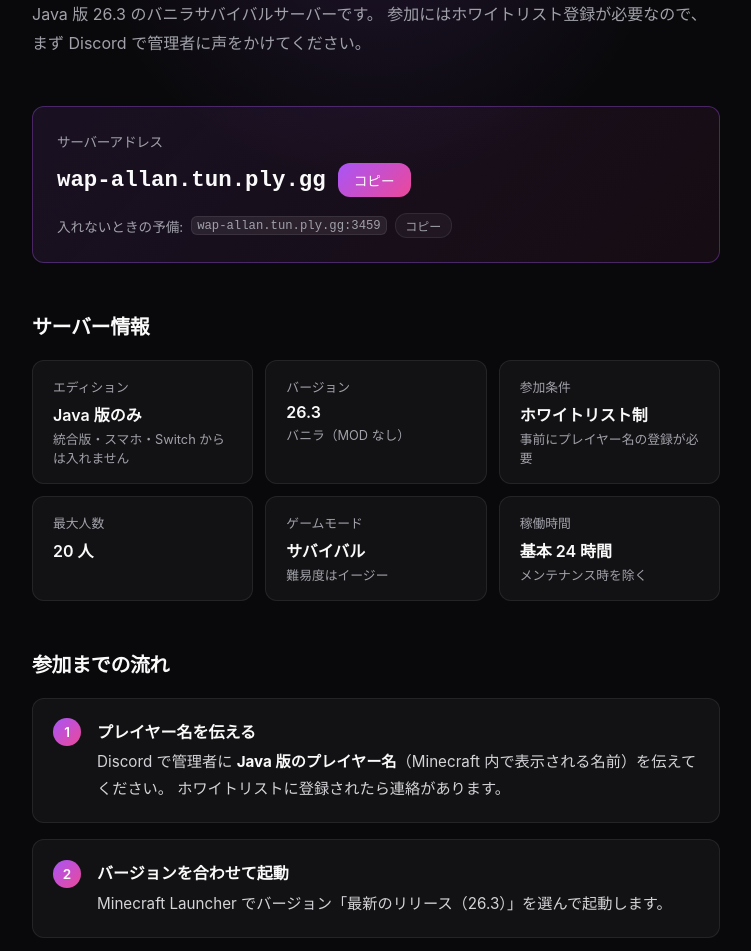
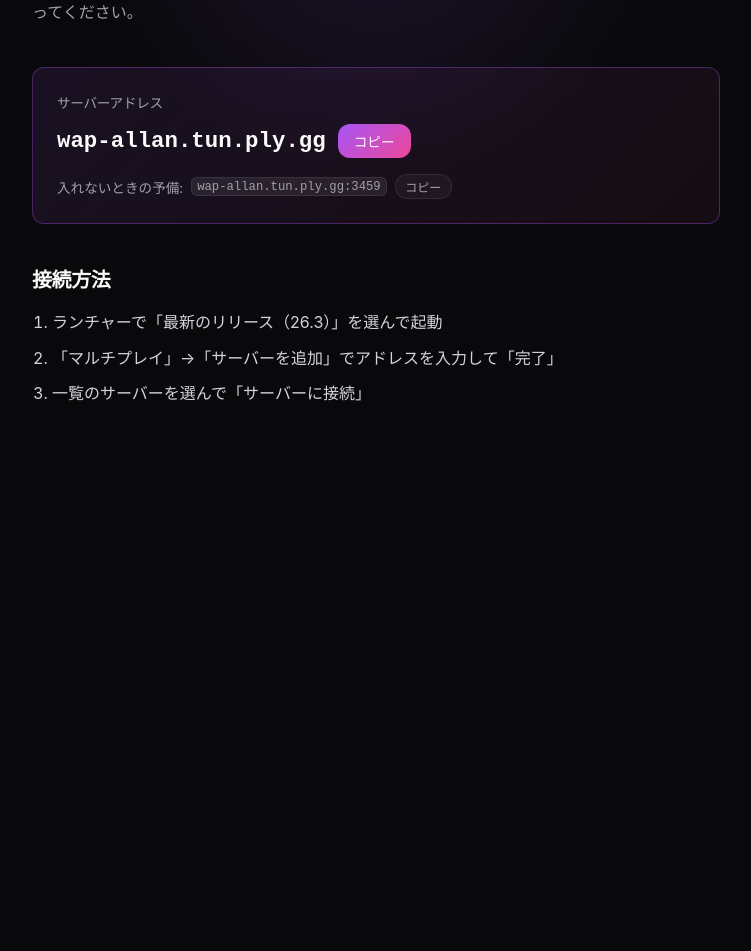
Before and after one commit to superkanioka/astro-field, an Astro site: page /astro-field/minecraft in a window 1280 px wide. Shown: the part 212-1163 px from the top of the page, without its empty margins (264-1015 px from the left). After the commit the page ends 800 px from the top, so only its background shows below. Built offline with nearby package versions, Linux system fonts and the light colour scheme; Astro itself is replaced by a stand-in of ours.

Commit message:
Simplify Minecraft page to address and connection steps only

```diff
--- a/src/pages/minecraft.astro
+++ b/src/pages/minecraft.astro
@@ -7,41 +7,12 @@ const server = {
   address: 'wap-allan.tun.ply.gg',
   fallbackAddress: 'wap-allan.tun.ply.gg:3459',
   version: '26.3',
-  updatedAt: '2026-11-24',
 };
-
-const specs = [
-  { label: 'エディション', value: 'Java 版のみ', note: '統合版・スマホ・Switch からは入れません' },
-  { label: 'バージョン', value: server.version, note: 'バニラ（MOD なし）' },
-  { label: '参加条件', value: 'ホワイトリスト制', note: '事前にプレイヤー名の登録が必要' },
-  { label: '最大人数', value: '20 人' },
-  { label: 'ゲームモード', value: 'サバイバル', note: '難易度はイージー' },
-  { label: '稼働時間', value: '基本 24 時間', note: 'メンテナンス時を除く' },
-];
-
-const troubles = [
-  {
-    symptom: '「ホワイトリストに登録されていません」と出る',
-    fix: 'まだ登録されていません。Discord で管理者にプレイヤー名を伝えて登録を依頼してください。',
-  },
-  {
-    symptom: '「サーバーのバージョンが新しい / 古い」と出る',
-    fix: `ランチャーで「最新のリリース（${server.version}）」を選んで起動し直してください。`,
-  },
-  {
-    symptom: '接続できない / タイムアウトする',
-    fix: '予備アドレスを試してください。それでも入れない場合はサーバー停止中の可能性があるので、Discord で管理者に連絡してください。',
-  },
-  {
-    symptom: '少しラグがある',
-    fix: '海外の中継サーバー経由で接続しているため、ping 100ms 前後は仕様です。',
-  },
-];
 ---
 
 <Layout
-  title="Minecraft サーバー参加ガイド — Astro Field"
-  description="Astro-field Minecraft サーバーへの参加方法とよくあるトラブルのまとめ。"
+  title="Minecraft サーバー — Astro Field"
+  description="Astro-field Minecraft サーバーへの接続方法。"
   noindex
 >
   <div class="page">
@@ -49,11 +20,9 @@ const troubles = [
     <Header current="minecraft" />
     <main>
       <header class="intro">
-        <p class="eyebrow">Discord メンバー向け</p>
-        <h1>Minecraft サーバー参加ガイド</h1>
+        <h1>Minecraft サーバー</h1>
         <p class="lead">
-          Java 版 {server.version} のバニラサバイバルサーバーです。
-          参加にはホワイトリスト登録が必要なので、まず Discord で管理者に声をかけてください。
+          Java 版 {server.version}（バニラ）。ホワイトリスト制なので、初回はプレイヤー名を伝えて登録してもらってください。
         </p>
       </header>
 
@@ -70,70 +39,14 @@ const troubles = [
         </p>
       </section>
 
-      <section aria-labelledby="specs-heading">
-        <h2 id="specs-heading">サーバー情報</h2>
-        <dl class="specs">
-          {specs.map(spec => (
-            <div class="spec">
-              <dt>{spec.label}</dt>
-              <dd>
-                <span class="value">{spec.value}</span>
-                {spec.note && <span class="note">{spec.note}</span>}
-              </dd>
-            </div>
-          ))}
-        </dl>
-      </section>
-
       <section aria-labelledby="steps-heading">
-        <h2 id="steps-heading">参加までの流れ</h2>
+        <h2 id="steps-heading">接続方法</h2>
         <ol class="steps">
-          <li>
-            <h3>プレイヤー名を伝える</h3>
-            <p>
-              Discord で管理者に <strong>Java 版のプレイヤー名</strong>（Minecraft 内で表示される名前）を伝えてください。
-              ホワイトリストに登録されたら連絡があります。
-            </p>
-          </li>
-          <li>
-            <h3>バージョンを合わせて起動</h3>
-            <p>Minecraft Launcher でバージョン「最新のリリース（{server.version}）」を選んで起動します。</p>
-          </li>
-          <li>
-            <h3>サーバーを追加</h3>
-            <p>
-              「マルチプレイ」→「サーバーを追加」を開き、サーバーアドレスに
-              <code>{server.address}</code> を入力して「完了」を押します。
-            </p>
-          </li>
-          <li>
-            <h3>接続</h3>
-            <p>一覧に出たサーバーを選んで「サーバーに接続」を押せば参加できます。</p>
-          </li>
+          <li>ランチャーで「最新のリリース（{server.version}）」を選んで起動</li>
+          <li>「マルチプレイ」→「サーバーを追加」でアドレスを入力して「完了」</li>
+          <li>一覧のサーバーを選んで「サーバーに接続」</li>
         </ol>
       </section>
-
-      <section aria-labelledby="trouble-heading">
-        <h2 id="trouble-heading">うまく入れないとき</h2>
-        <ul class="troubles">
-          {troubles.map(t => (
-            <li>
-              <p class="symptom">{t.symptom}</p>
-              <p class="fix">{t.fix}</p>
-            </li>
-          ))}
-        </ul>
-      </section>
-
-      <section aria-labelledby="safety-heading">
-        <h2 id="safety-heading">安心して遊べるように</h2>
-        <ul class="safety">
-          <li>正規の Minecraft アカウントでのみ接続できます。</li>
-          <li>ワールドは毎日 4:00 に自動バックアップ（14 日分保持）しています。荒らしや事故があっても巻き戻せます。</li>
-        </ul>
-      </section>
-
-      <p class="updated">最終更新: <time datetime={server.updatedAt}>{server.updatedAt.replaceAll('-', '/')}</time></p>
     </main>
   </div>
 </Layout>
@@ -180,15 +93,7 @@ const troubles = [
     z-index: 1;
     display: flex;
     flex-direction: column;
-    gap: 3rem;
-  }
-
-  .eyebrow {
-    font-size: 0.8rem;
-    font-weight: 500;
-    letter-spacing: 0.08em;
-    color: var(--accent-from);
-    margin-bottom: 0.75rem;
+    gap: 2.5rem;
   }
 
   h1 {
@@ -212,7 +117,7 @@ const troubles = [
     font-size: 1.25rem;
     font-weight: 600;
     letter-spacing: -0.02em;
-    margin-bottom: 1.25rem;
+    margin-bottom: 1rem;
   }
 
   code {
@@ -225,7 +130,6 @@ const troubles = [
     overflow-wrap: anywhere;
   }
 
-  /* アドレス */
   .address-card {
     padding: 1.5rem;
     border-radius: var(--radius);
@@ -291,124 +195,12 @@ const troubles = [
     flex-wrap: wrap;
   }
 
-  /* サーバー情報 */
-  .specs {
-    display: grid;
-    grid-template-columns: repeat(auto-fit, minmax(200px, 1fr));
-    gap: 0.75rem;
-  }
-
-  .spec {
-    padding: 1rem 1.25rem;
-    background: var(--surface);
-    border: 1px solid var(--border);
-    border-radius: var(--radius);
-  }
-
-  dt {
-    font-size: 0.8rem;
-    color: var(--muted);
-    margin-bottom: 0.35rem;
-  }
-
-  dd {
-    display: flex;
-    flex-direction: column;
-    gap: 0.2rem;
-  }
-
-  .value {
-    font-weight: 600;
-  }
-
-  .note {
-    font-size: 0.8rem;
-    color: var(--muted);
-  }
-
-  /* 手順 */
   .steps {
-    list-style: none;
-    counter-reset: step;
-    display: flex;
-    flex-direction: column;
-    gap: 1rem;
-  }
-
-  .steps li {
-    counter-increment: step;
-    position: relative;
-    padding: 1.25rem 1.25rem 1.25rem 4rem;
-    background: var(--surface);
-    border: 1px solid var(--border);
-    border-radius: var(--radius);
-  }
-
-  .steps li::before {
-    content: counter(step);
-    position: absolute;
-    left: 1.25rem;
-    top: 1.2rem;
-    width: 1.75rem;
-    height: 1.75rem;
-    display: grid;
-    place-items: center;
-    font-size: 0.85rem;
-    font-weight: 600;
-    color: #fff;
-    border-radius: 999px;
-    background: linear-gradient(135deg, var(--accent-from), var(--accent-to));
-  }
-
-  h3 {
-    font-size: 1rem;
-    font-weight: 600;
-    margin-bottom: 0.4rem;
-  }
-
-  .steps p,
-  .fix,
-  .safety li {
-    color: #d4d4d8;
-    font-size: 0.95rem;
-    line-height: 1.75;
-  }
-
-  .steps strong {
-    color: var(--text);
-  }
-
-  /* トラブル */
-  .troubles {
-    list-style: none;
-    display: flex;
-    flex-direction: column;
-    gap: 0.75rem;
-  }
-
-  .troubles li {
-    padding: 1rem 1.25rem;
-    border-left: 3px solid var(--accent-from);
-    background: rgba(168, 85, 247, 0.06);
-    border-radius: var(--radius);
-  }
-
-  .symptom {
-    font-weight: 600;
-    margin-bottom: 0.3rem;
-  }
-
-  /* 安全面 */
-  .safety {
     margin-left: 1.25rem;
     display: flex;
     flex-direction: column;
-    gap: 0.4rem;
-  }
-
-  .updated {
-    font-size: 0.8rem;
-    color: var(--muted);
-    text-align: right;
+    gap: 0.5rem;
+    color: #d4d4d8;
+    line-height: 1.7;
   }
 </style>
```
